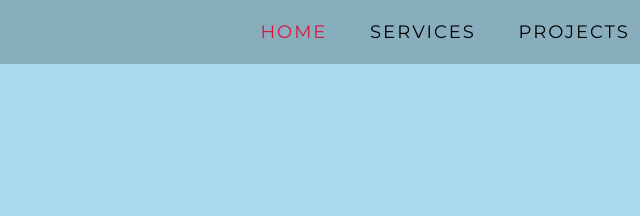
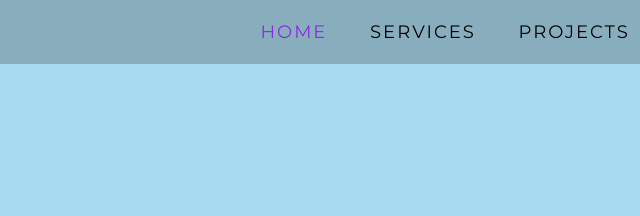
Before and after one commit to SMTECHSERVICES/Abhishek_Portfolio, a plain HTML site: page index.html in a window 1280 px wide. In both pictures the pointer is over the link "HOME". Shown: the top 216 px of the page, 358-998 px from the left. Drawn offline with Linux system fonts and the light colour scheme; a script that the page names is missing.

Commit message:
Update style.css

```diff
--- a/style.css
+++ b/style.css
@@ -140,7 +140,7 @@ p {
 	letter-spacing: initial;
 }
 #header .nav-list ul li:hover a {
-	color: crimson;
+	color: blueviolet;
 }
 #header .hamburger {
 	height: 60px;
```
